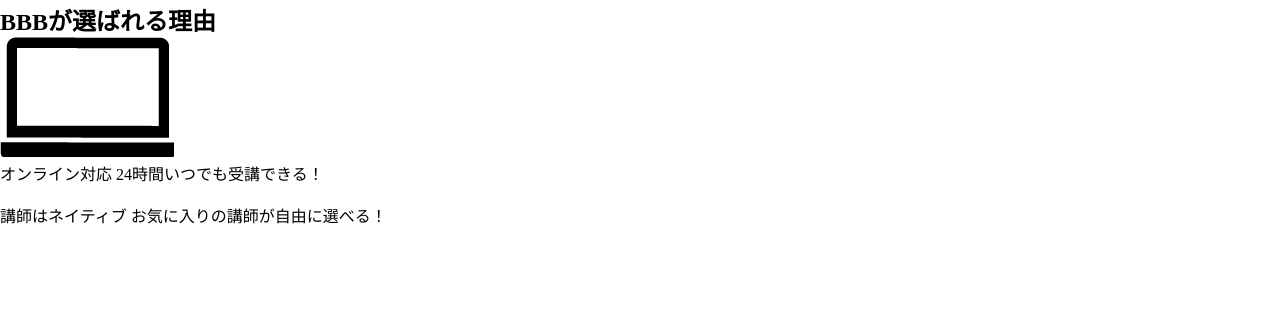
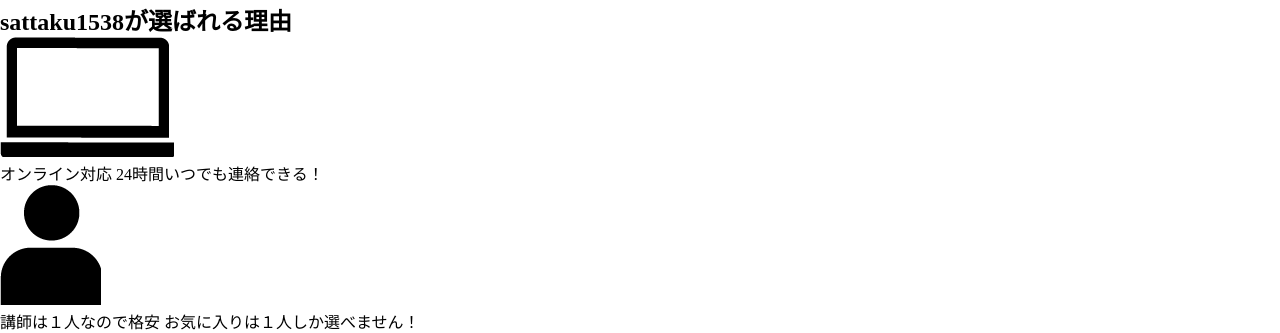
Before and after one commit to sattaku1538/PF3, a plain HTML site: page index.html in a window 1280 px wide. Shown: the part 8610-8943 px from the top of the page. Before the commit the page ends 8837 px from the top, so only its background shows below. Drawn offline with nearby package versions, Linux system fonts and the light colour scheme; some packages are replaced by stand-ins of ours.

Commit message:
update photo

```diff
--- a/index.html
+++ b/index.html
@@ -53,21 +53,21 @@
 
     <!-- BBBが選ばれる理由 -->
     <section id="reason">
-      <h2 class="section-title">BBBが選ばれる理由</h2>
+      <h2 class="section-title">sattaku1538が選ばれる理由</h2>
 
       <div class="bg">
         <div class="slide inview-slide-left">
           <img src="img/icon-pc.png" alt="">
           <p>
             <span class="title">オンライン対応</span>
-            <span class="text">24時間いつでも受講できる！</span>
+            <span class="text">24時間いつでも連絡できる！</span>
           </p>
         </div>
         <div class="slide inview-slide-right">
           <img src="img/icon-teacher.png" alt="">
           <p>
-            <span class="title">講師はネイティブ</span>
-            <span class="text">お気に入りの講師が自由に選べる！</span>
+            <span class="title">講師は１人なので格安</span>
+            <span class="text">お気に入りは１人しか選べません！</span>
           </p>
         </div>
       </div>
```
Also changed, not shown: img/icon-teacher.png (added).
